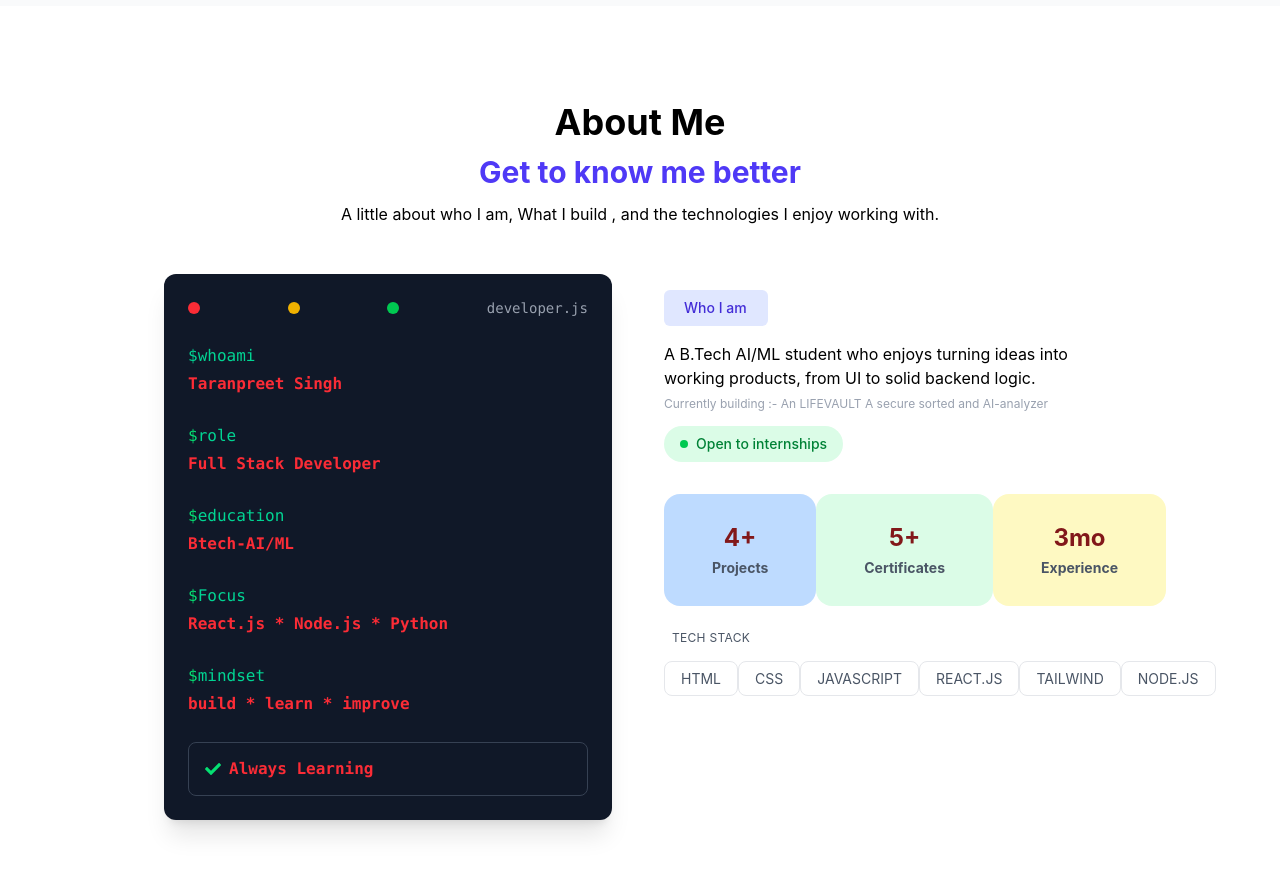
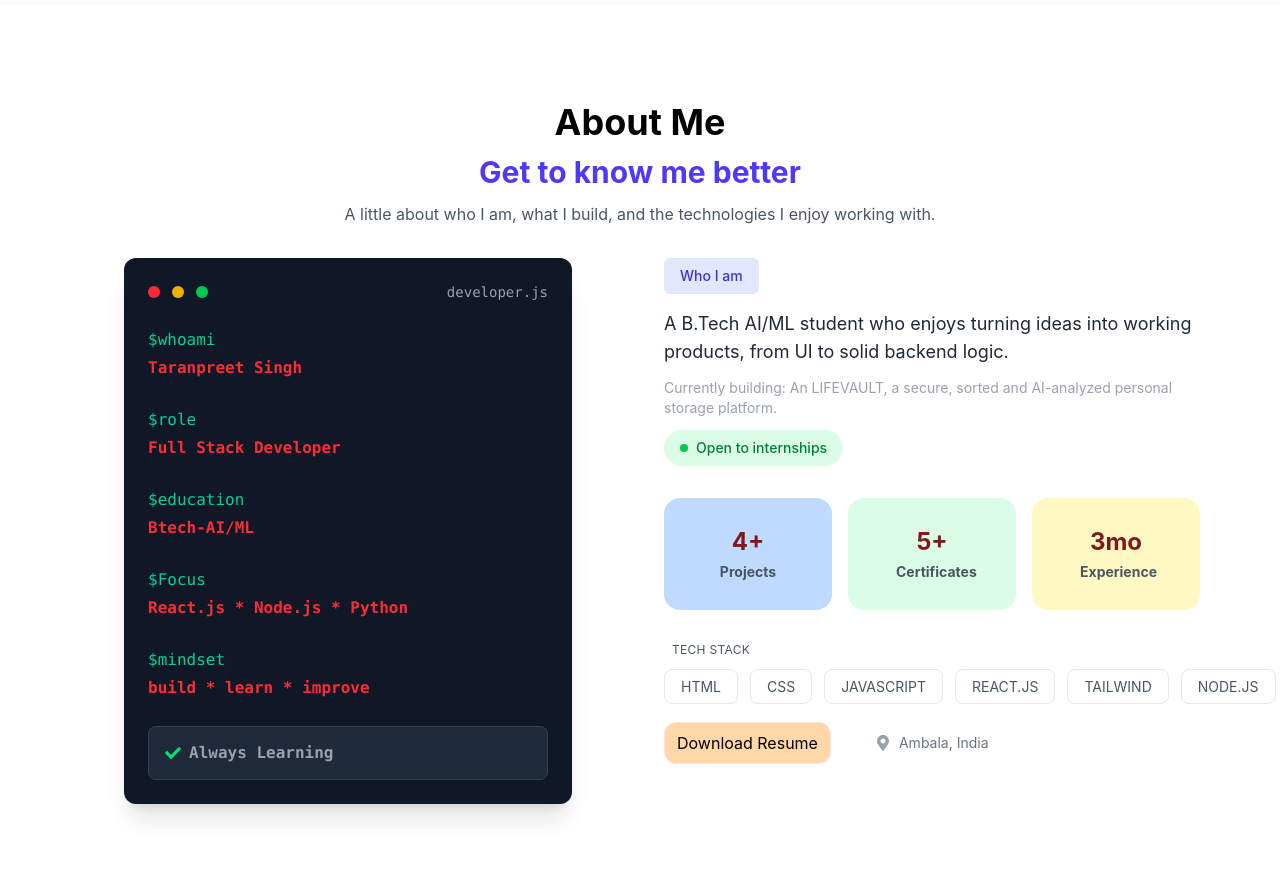
Before and after one commit to taranpreetsingh0682/personal-portfolio, a React (Vite) app: page / in a window 1280 px wide. Shown: the part 559-1432 px from the top of the page. Built offline with nearby package versions, Linux system fonts and the light colour scheme.

Commit message:
feat: Make Responsive About section

```diff
--- a/src/sections/About.jsx
+++ b/src/sections/About.jsx
@@ -1,126 +1,234 @@
 import React from 'react'
-import { FaCheck } from 'react-icons/fa'
+
+import { FaCheck, FaMapMarkerAlt } from 'react-icons/fa'
+
 import StatCards from '../components/StatCards'
 import TechStack from '../components/TechStack'
+
 const About = () => {
+
   return (
-    <section className=' px-12 py-12 bg-white sm:px-6 mx-32 my-12  lg:px-8'>
-      <div className='mx-auto max-w-6xl bg-white '>
-        <p className='text-3xl font-bold text-center sm:text-4xl'>
+
+    <section className='mx-4 my-12 bg-white px-4 py-12 sm:mx-6 sm:px-6 lg:mx-12 lg:px-8'>
+
+      <div className='mx-auto max-w-6xl bg-white'>
+
+        {/* About Heading */}
+        <p className='text-center text-3xl font-bold sm:text-4xl'>
           About Me
         </p>
-        <h3 className='text-center font-bold  text-indigo-600 my-3 text-2xl sm:text-3xl '>
+
+        <h3 className='my-3 text-center text-2xl font-bold text-indigo-600 sm:text-3xl'>
           Get to know me better
         </h3>
-      <p className='mt-3 mx-auto text-center  max-w-2xl text-grey-600 '>
-        A little about who I am, What I build , and the technologies I enjoy working with.
+
+        <p className='mx-auto mt-3 max-w-2xl text-center text-gray-600'>
+          A little about who I am, what I build, and the technologies I enjoy working with.
         </p>
 
-      {/* Main About Content  */}
-    <div className='row'>
-      <div className='mt-4 grid grid-cols-1  gap-12 lg:grid-cols-2'>
-      {/* Developer snapshot */}
 
+        {/* Main About Content */}
+        <div className='mt-8 grid grid-cols-1 gap-10 lg:grid-cols-2 lg:gap-12'>
+
+
+          {/* ================= Developer Snapshot ================= */}
           <div className='mx-auto w-full max-w-md'>
-        <div className='rounded-xl bg-gray-900 my-8 p-6 shadow-xl'>
-          {/* Terminal Header  */}
 
-          <div className='mb-6  flex items-center justify-between gap-2'>
-            <span className='h-3 w-3 rounded-full bg-red-500 '></span>
-            <span className='h-3 w-3 rounded-full bg-yellow-500'></span>
-            <span className='h-3 w-3 rounded-full bg-green-500'></span>
+            <div className='rounded-xl bg-gray-900 p-4 shadow-xl sm:p-6'>
 
-            <span className='justify-between text-sm font-mono text-gray-400'>
+              {/* Terminal Header */}
+              <div className='mb-6 flex items-center gap-3'>
+
+                <span className='h-3 w-3 shrink-0 rounded-full bg-red-500'></span>
+
+                <span className='h-3 w-3 shrink-0 rounded-full bg-yellow-500'></span>
+
+                <span className='h-3 w-3 shrink-0 rounded-full bg-green-500'></span>
+
+                <span className='ml-auto text-sm font-mono text-gray-400'>
                   developer.js
                 </span>
+
               </div>
-          {/* Terminal Content  */}
-          <div className='font-mono text-sm leading-7 sm:text-base'>
-            <p className='mt-4 text-emerald-400 font-mono '>
-              <span className='text-emerald-400 font-mono  '>$</span>whoami
+
+
+              {/* Terminal Content */}
+              <div className='break-words font-mono text-sm leading-7 sm:text-base'>
+
+                <p className='mt-4 font-mono text-emerald-400'>
+                  <span>$</span>whoami
                 </p>
-            <p className=' font-bold text-red-500'>
+
+                <p className='font-bold text-red-500'>
                   Taranpreet Singh
                 </p>
 
-            <p className='text-emerald-400 font-mono mt-6'>
-            <span className='text-green-400'>$</span>role
+
+                <p className='mt-6 font-mono text-emerald-400'>
+                  <span>$</span>role
                 </p>
-          <p className='font-bold text-red-500'>Full Stack Developer </p>
 
-          <p className='text-emerald-400 font-mono mt-6'>
-            <span className='text-green-400'>$</span>education
+                <p className='font-bold text-red-500'>
+                  Full Stack Developer
+                </p>
 
+
+                <p className='mt-6 font-mono text-emerald-400'>
+                  <span>$</span>education
                 </p>
-          <p className='font-bold text-red-500'>Btech-AI/ML</p>
 
-          <p className='text-emerald-400 font-mono mt-6'>
-            <span className='text-green-400'>$</span>Focus
+                <p className='font-bold text-red-500'>
+                  Btech-AI/ML
                 </p>
-          <p className='font-bold text-red-500'>React.js * Node.js * Python
 
+
+                <p className='mt-6 font-mono text-emerald-400'>
+                  <span>$</span>Focus
                 </p>
-            <p className='text-emerald-400 font-mono mt-6'>
-              <span className='text-green-400'>$</span>mindset
+
+                <p className='font-bold text-red-500'>
+                  React.js * Node.js * Python
                 </p>
+
+
+                <p className='mt-6 font-mono text-emerald-400'>
+                  <span>$</span>mindset
+                </p>
+
                 <p className='font-bold text-red-500'>
                   build * learn * improve
                 </p>
 
+
                 {/* Status */}
-            <div className='mt-6  rounded-lg border border-gray-700 bs-gray-800 px-4 py-3  '>
-              <p className='text-red-500 font-bold flex items-center gap-2 text-gray-400'>
-            <FaCheck className="text-green-400" />Always Learning
+                <div className='mt-6 rounded-lg border border-gray-700 bg-gray-800 px-4 py-3'>
+
+                  <p className='flex items-center gap-2 font-bold text-gray-400'>
+                    <FaCheck className='text-green-400' />
+                    Always Learning
                   </p>
-            </div>
-          </div>
-
 
                 </div>
 
               </div>
-      {/* Right Content */}
-
-      <div className=''>
-        <p className='mt-12 my-4 bg-indigo-100 text-indigo-700 text-sm font-medium rounded-md px-3 py-2  w-26 '>
-          <span className='mx-2'>Who I am</span>
-        </p>
-
-        <p className=''>A B.Tech AI/ML student who enjoys turning ideas into working products, from UI to solid backend logic.</p>
-        <span className=' text-xs text-gray-400 '>Currently building :- An LIFEVAULT A secure sorted and AI-analyzer</span>
-<div className='mt-3 flex items-center gap-2 bg-green-100 rounded-full px-4 py-2 w-fit'>
-  <span className='h-2 w-2 rounded-full bg-green-500'></span>
-  <span className='text-sm text-green-700 font-medium'>Open to internships</span>
-</div>
-{/* StatCards */}
-  <div className='flex justify-around mt-8'>
-    <StatCards value="4+"  label="Projects" color="blue"/>
-    <StatCards  value="5+" label="Certificates" color="green"/>
-    <StatCards value="3mo" label="Experience" color="yellow"/>
-  </div>
-{/* TechStack */}
-<div className='mt-6 '>
-<p className='text-xs text-gray-600 uppercase tracking-wide mb-2 mx-2'>Tech Stack
-</p>
-<div className='flex mt-5 justify-around'>
-<TechStack skills={['HTML']}/>
-<TechStack skills={['CSS']}/>
-<TechStack skills={['JAVASCRIPT']}/>
-<TechStack skills={['REACT.JS']}/>
-<TechStack skills={['TAILWIND']}/>
-<TechStack skills={['NODE.JS']}/>
 
             </div>
-{/* Download Resume */}
 
-</div>
-      </div>
-      </div>
           </div>
 
 
+          {/* ================= Right Content ================= */}
+          <div className='self-start'>
+
+            {/* Who I Am */}
+            <p className='mb-4 inline-block rounded-md bg-indigo-100 px-4 py-2 text-sm font-medium text-indigo-700'>
+              Who I am
+            </p>
+
+            <p className='text-base leading-7 text-gray-800 sm:text-lg'>
+              A B.Tech AI/ML student who enjoys turning ideas into working
+              products, from UI to solid backend logic.
+            </p>
+
+
+            {/* Current Project */}
+            <p className='mt-3 text-xs text-gray-400 sm:text-sm'>
+              Currently building: An LIFEVAULT, a secure, sorted and AI-analyzed
+              personal storage platform.
+            </p>
+
+
+            {/* Internship Status */}
+            <div className='mt-3 flex w-fit items-center gap-2 rounded-full bg-green-100 px-4 py-2'>
+
+              <span className='h-2 w-2 rounded-full bg-green-500'></span>
+
+              <span className='text-sm font-medium text-green-700'>
+                Open to internships
+              </span>
+
             </div>
+
+
+            {/* ================= Stats ================= */}
+            <div className='mt-8 grid grid-cols-1 gap-4 sm:grid-cols-3'>
+
+              <StatCards
+                value='4+'
+                label='Projects'
+                color='blue'
+              />
+
+              <StatCards
+                value='5+'
+                label='Certificates'
+                color='green'
+              />
+
+              <StatCards
+                value='3mo'
+                label='Experience'
+                color='yellow'
+              />
+
+            </div>
+
+
+            {/* ================= Tech Stack ================= */}
+            <div className='mt-8'>
+
+              <p className='mx-2 mb-2 text-xs uppercase tracking-wide text-gray-600'>
+                Tech Stack
+              </p>
+
+              <div className='mt-4 flex  gap-2 sm:gap-3'>
+
+                <TechStack skills={['HTML']} />
+                <TechStack skills={['CSS']} />
+                <TechStack skills={['JAVASCRIPT']} />
+                <TechStack skills={['REACT.JS']} />
+                <TechStack skills={['TAILWIND']} />
+                <TechStack skills={['NODE.JS']} />
+
+              </div>
+
+            </div>
+
+
+            {/* ================= Resume + Location ================= */}
+            <div className='mt-6 flex flex-col gap-4 sm:flex-row sm:items-center sm:gap-8'>
+
+              {/* Download Resume */}
+              <div className='w-fit rounded-xl border border-red-100 bg-orange-200 px-3 py-2 transition-all duration-300 hover:-translate-y-1 hover:border-indigo-300'>
+
+                <a href='/resume.pdf' download>
+                  Download Resume
+                </a>
+
+              </div>
+
+
+              {/* Location */}
+              <div className='mx-3 flex items-center gap-2'>
+
+                <FaMapMarkerAlt className='text-gray-400' />
+
+                <p className='text-sm text-gray-500'>
+                  Ambala, India
+                </p>
+
+              </div>
+
+            </div>
+
+          </div>
+
+        </div>
+
+      </div>
+
     </section>
+
   )
 }
 
```
Also changed, not shown: 1 other file (tests, documents, lock files or other folders). Lines whose indentation alone changed are shown as unchanged.
